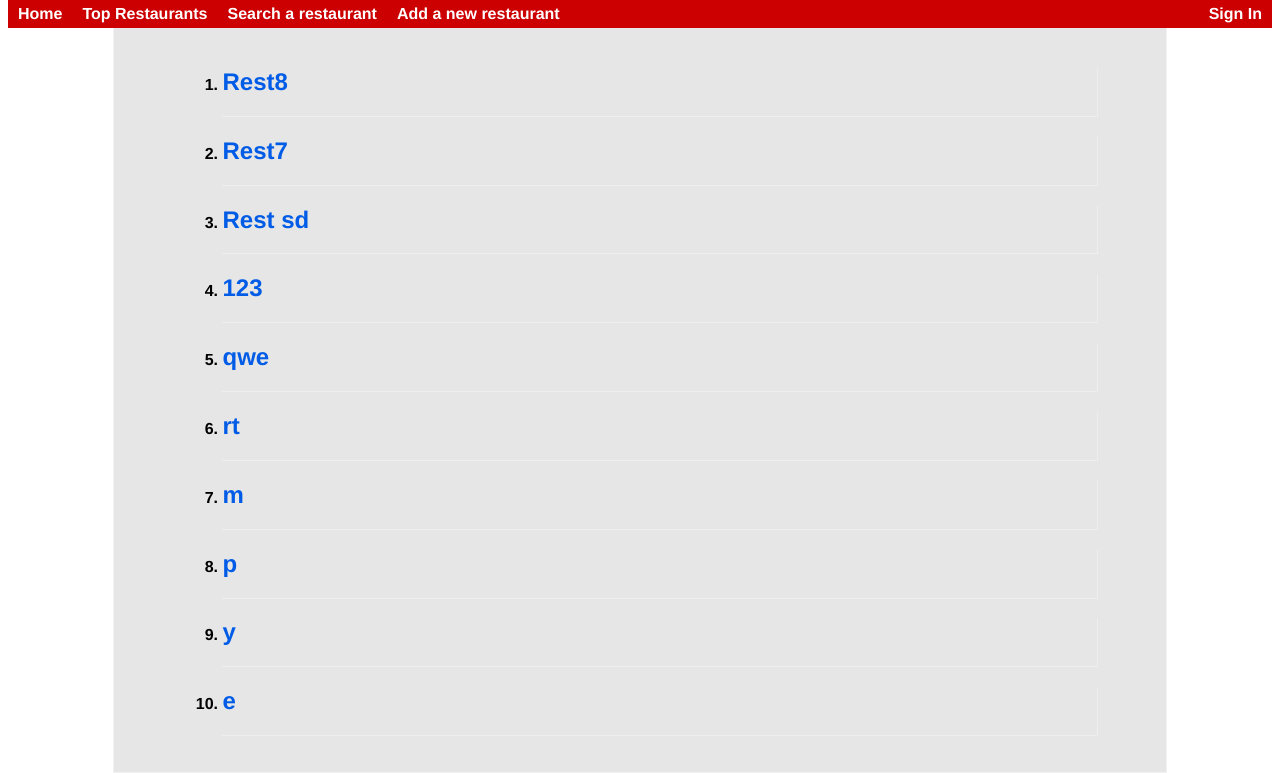
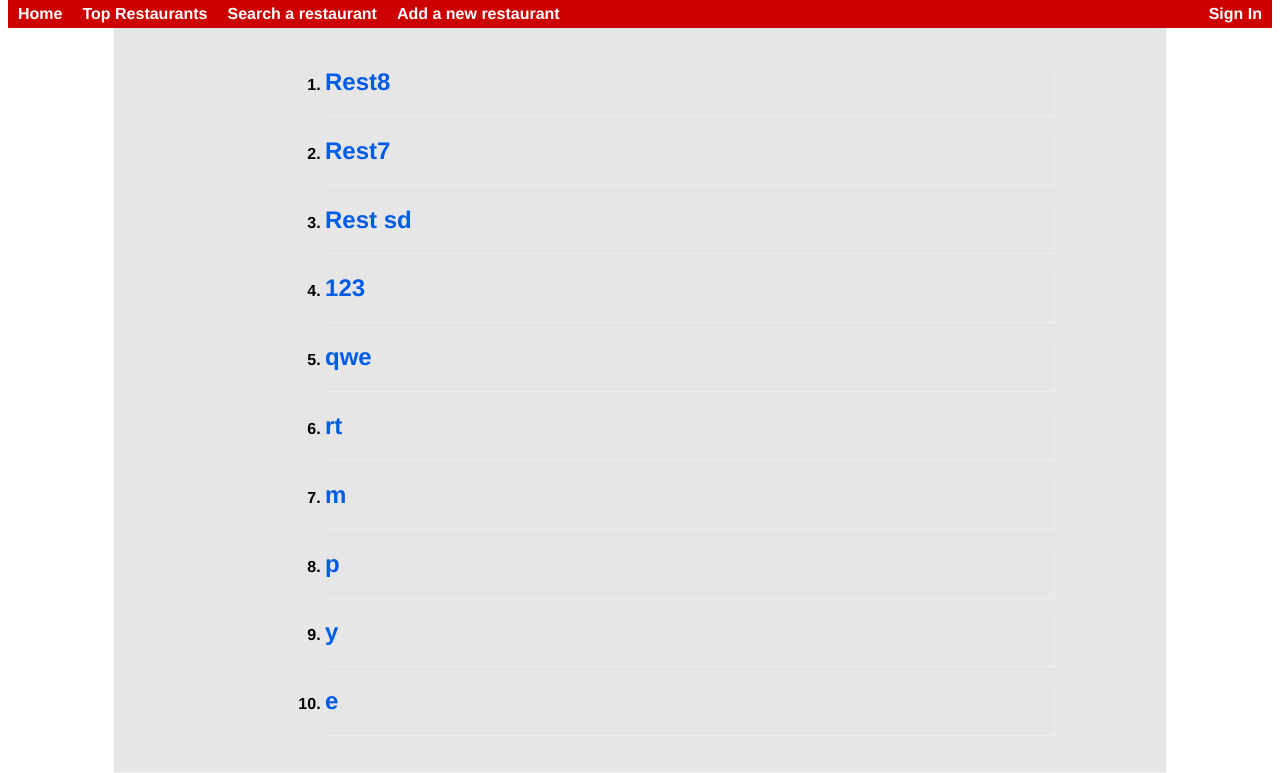
Before and after one commit to Nunommpinto/FEUP-LTW, a PHP site: page /pages/index.php in a window 1280 px wide. Shown: the part 133-906 px from the top of the page. Run offline with PHP 8.4, Linux system fonts and the light colour scheme; data comes from the database, SQL or seed files in the repository; some libraries are stand-ins or nearby versions.

Commit message:
home in center

```diff
--- a/src/css/top_rest.css
+++ b/src/css/top_rest.css
@@ -16,7 +16,7 @@
     border-left-style: hidden;
 	border-width: 1px;
 	font-size: medium;
-	width: 90%;
+	width: 80%;
 	margin:auto;
 }
 
@@ -28,3 +28,7 @@
 #restaurants a:hover {
 	text-decoration: underline;
 }
+
+#restaurants ol {
+	padding-left: 100px;
+}
```
